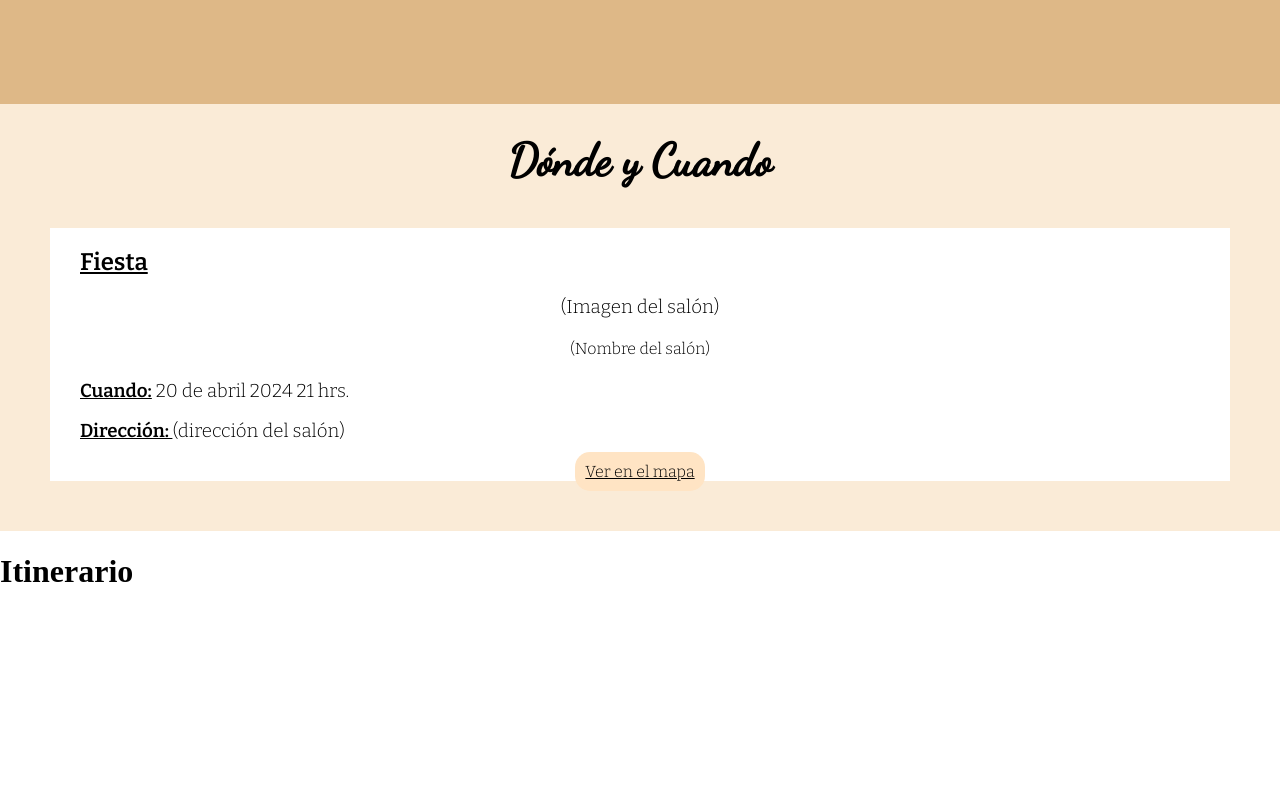
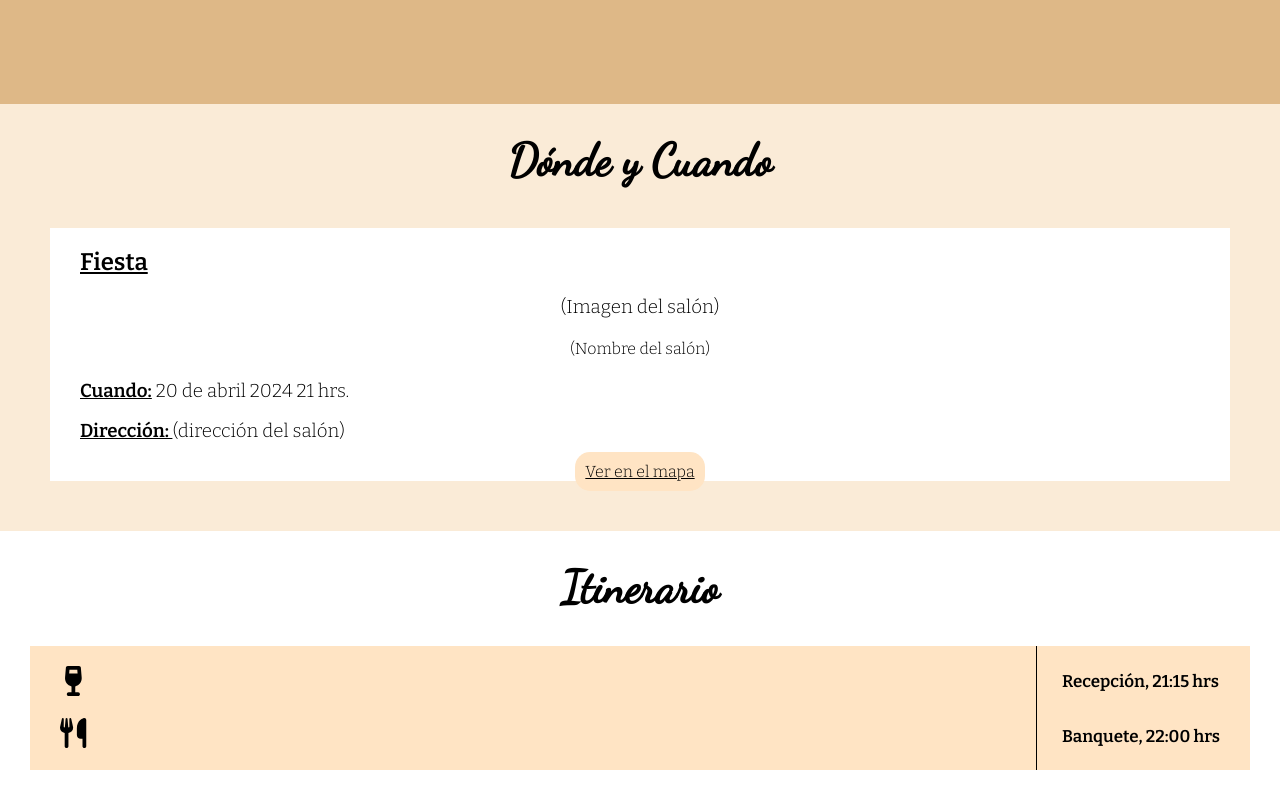
Before and after one commit to Gonza1065/Invitacion-Sofia-Sin-Entrada, a React (Vite) app: page / in a window 1280 px wide. Shown: the part 1496-2296 px from the top of the page. Before the commit the page ends 2107 px from the top, so only its background shows below. Built offline with nearby package versions, Linux system fonts and the light colour scheme.

Commit message:
Agregando itinerario

```diff
--- a/package.json
+++ b/package.json
@@ -10,6 +10,9 @@
     "preview": "vite preview"
   },
   "dependencies": {
+    "@fortawesome/fontawesome-svg-core": "^6.4.2",
+    "@fortawesome/free-solid-svg-icons": "^6.4.2",
+    "@fortawesome/react-fontawesome": "^0.2.0",
     "react": "^18.2.0",
     "react-dom": "^18.2.0",
     "react-router-dom": "^6.20.0"
--- a/src/components/Itinerary.jsx
+++ b/src/components/Itinerary.jsx
@@ -1,7 +1,30 @@
+import { faUtensils, faWineGlass } from "@fortawesome/free-solid-svg-icons";
+import { FontAwesomeIcon } from "@fortawesome/react-fontawesome";
+import "../componentsCss/Itinerary.css";
 export function Itinerary() {
   return (
     <>
-      <h1>Itinerario</h1>
+      <div className="title-itinerary">
+        <h1>Itinerario</h1>
+      </div>
+      <div className="schedule-list">
+        <div className="icons">
+          <div className="icon-glass">
+            <FontAwesomeIcon icon={faWineGlass} />
+          </div>
+          <div className="icon-utensils">
+            <FontAwesomeIcon icon={faUtensils} />
+          </div>
+        </div>
+        <div className="information-schedule">
+          <div className="information-reception">
+            <h3>Recepción, 21:15 hrs</h3>
+          </div>
+          <div className="information-food">
+            <h3>Banquete, 22:00 hrs</h3>
+          </div>
+        </div>
+      </div>
     </>
   );
 }
--- /dev/null
+++ b/src/componentsCss/Itinerary.css
@@ -0,0 +1,47 @@
+@import url("https://fonts.googleapis.com/css2?family=Dancing+Script&display=swap");
+@import url("https://fonts.googleapis.com/css2?family=Bitter:wght@600&display=swap");
+
+.title-itinerary {
+  font-family: "Dancing Script", cursive;
+  text-align: center;
+}
+.title-itinerary h1 {
+  font-size: 45px;
+}
+.schedule-list {
+  display: flex;
+  flex-direction: row;
+  justify-content: center;
+  justify-content: space-between;
+  padding-left: 30px;
+  padding-right: 30px;
+  background-color: bisque;
+  margin: 30px;
+}
+.information-schedule {
+  font-family: "Bitter", serif;
+  padding-top: 8px;
+  border-left: 1px solid black;
+}
+.information-schedule h3 {
+  font-size: 17px;
+  margin-left: 25px;
+}
+.icon-glass {
+  text-align: center;
+}
+.icon-glass svg {
+  height: 30px;
+  padding-top: 20px;
+}
+.icon-utensils {
+  text-align: center;
+}
+.icon-utensils svg {
+  height: 30px;
+  padding-top: 20px;
+  padding-bottom: 20px;
+}
+.information-reception {
+  padding-bottom: 0.1px;
+}
```
Also changed, not shown: 1 other file (tests, documents, lock files or other folders).
